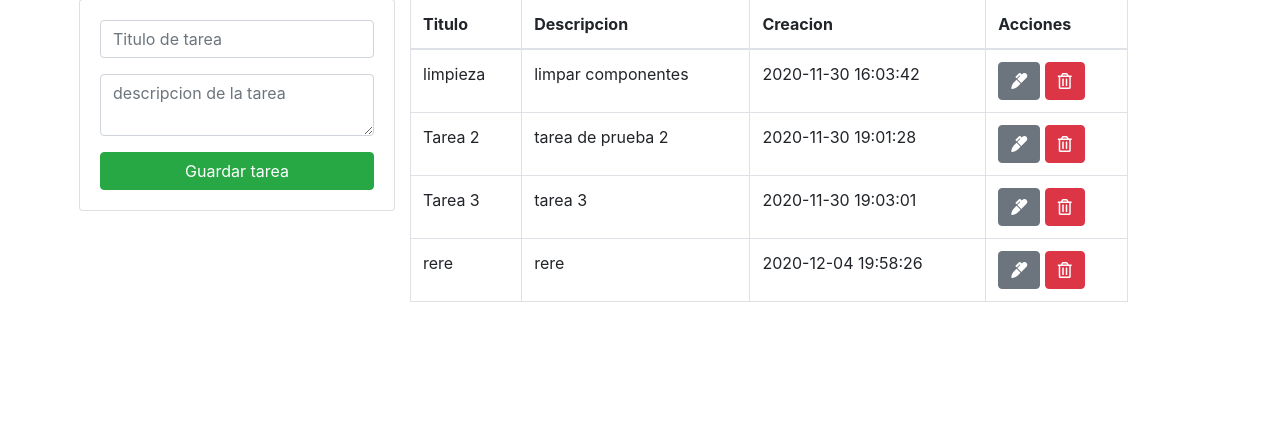
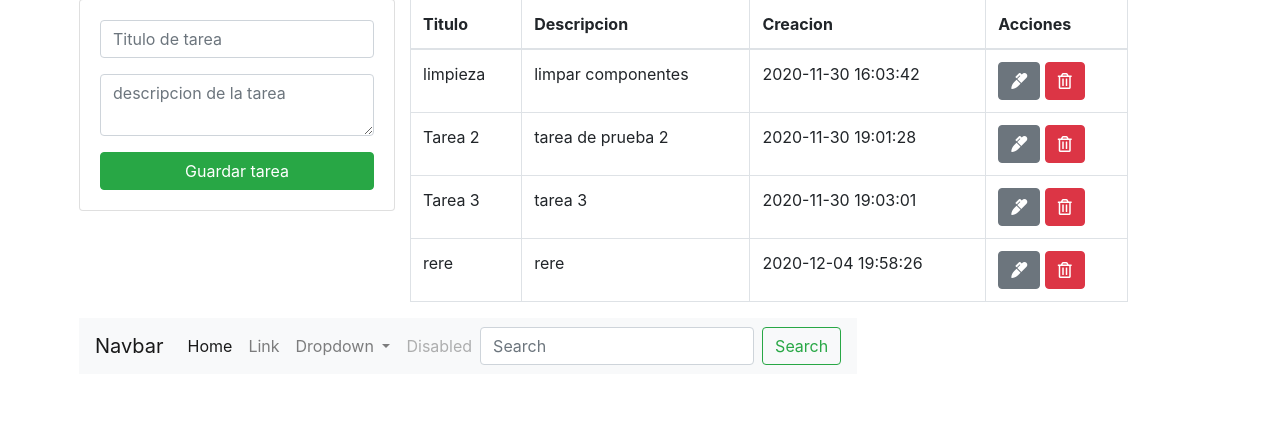
Before and after one commit to sasax741/crud-php-mysql, a PHP site: page / in a window 1280 px wide. Shown: the part 81-502 px from the top of the page. Run offline with PHP 8.4, Linux system fonts and the light colour scheme; data comes from the database, SQL or seed files in the repository; both versions use the stored data as it was after the commit.

```diff
--- a/index.php
+++ b/index.php
@@ -62,6 +62,41 @@ include("includes/navegacion.php") ?>
             </tbody>
           </table>
         </div>
+        <nav class="navbar navbar-expand-lg navbar-light bg-light" style="position:center;">
+  <a class="navbar-brand" href="#">Navbar</a>
+  <button class="navbar-toggler" type="button" data-toggle="collapse" data-target="#navbarSupportedContent" aria-controls="navbarSupportedContent" aria-expanded="false" aria-label="Toggle navigation">
+    <span class="navbar-toggler-icon"></span>
+  </button>
+
+  <div class="collapse navbar-collapse" id="navbarSupportedContent">
+    <ul class="navbar-nav mr-auto">
+      <li class="nav-item active">
+        <a class="nav-link" href="#">Home <span class="sr-only">(current)</span></a>
+      </li>
+      <li class="nav-item">
+        <a class="nav-link" href="#">Link</a>
+      </li>
+      <li class="nav-item dropdown">
+        <a class="nav-link dropdown-toggle" href="#" id="navbarDropdown" role="button" data-toggle="dropdown" aria-haspopup="true" aria-expanded="false">
+          Dropdown
+        </a>
+        <div class="dropdown-menu" aria-labelledby="navbarDropdown">
+          <a class="dropdown-item" href="#">Action</a>
+          <a class="dropdown-item" href="#">Another action</a>
+          <div class="dropdown-divider"></div>
+          <a class="dropdown-item" href="#">Something else here</a>
+        </div>
+      </li>
+      <li class="nav-item">
+        <a class="nav-link disabled" href="#" tabindex="-1" aria-disabled="true">Disabled</a>
+      </li>
+    </ul>
+    <form class="form-inline my-2 my-lg-0">
+      <input class="form-control mr-sm-2" type="search" placeholder="Search" aria-label="Search">
+      <button class="btn btn-outline-success my-2 my-sm-0" type="submit">Search</button>
+    </form>
+  </div>
+</nav>
 
     </div>
 
```
Also changed, not shown: sql/crud_php_mysql.sql (added, +70 -0 lines).
